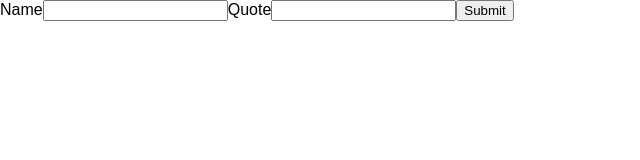
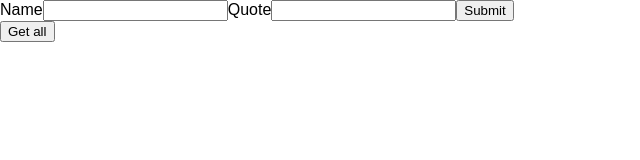
Before and after one commit to tmclean85/Node-API-frontend, a React (Create React App) app: page / in a window 1280 px wide. Shown: the top 160 px of the page, without its empty margins (0-640 px from the left). Built offline with nearby package versions, Linux system fonts and the light colour scheme.

Commit message:
Write and implement methods to fetch and render entire collection

```diff
--- a/src/App.js
+++ b/src/App.js
@@ -11,10 +11,8 @@ class App extends Component {
       speaker: '',
       quote: '',
       date: new Date(),
+      allQuotes: [],
     };
-    this.handleNameChange = this.handleNameChange.bind(this);
-    this.handleQuoteChange = this.handleQuoteChange.bind(this);
-    this.handleSubmit = this.handleSubmit.bind(this);
   }
 
   handleNameChange = (event) => {
@@ -41,23 +39,45 @@ class App extends Component {
     })
   }
 
+fetchAll = (event) => {
+  fetch("http://localhost:8000/notes")
+  .then(res => res.json())
+  .then((result) => {
+    this.setState({allQuotes: []})
+    this.setState({allQuotes: result})
+  })
+  event.preventDefault();
+}
+
   componentDidMount = () => {
     this.setState({isLoaded: true});
   }
 
   render() {
-    const { error, isLoaded, items } = this.state;
+    const { error, isLoaded, allQuotes, speaker, quote } = this.state;
     if (error) {
       return <div>Error: {error.message}</div>;
     } else if (!isLoaded) {
       return <div>Loading....</div>;
     } else {
       return (
-        <form onSubmit={this.handleSubmit}>
-          <label>Name<input type="text" value={this.state.speaker} onChange={this.handleNameChange} /></label>
-          <label>Quote<input value={this.state.quote} onChange={this.handleQuoteChange} /></label>
-          <input type="submit" />
-        </form>
+        <div>
+          <form onSubmit={this.handleSubmit}>
+            <label>Name<input type="text" value={speaker} onChange={this.handleNameChange} /></label>
+            <label>Quote<input value={quote} onChange={this.handleQuoteChange} /></label>
+            <input type="submit" />
+          </form>
+          <button onClick={this.fetchAll}>Get all</button>
+          <ul>
+            {
+              (allQuotes.length)
+                ? allQuotes.map(data => (
+                    <li key={data._id}>{data.speaker} said: {data.quote}</li>
+                  ))
+                : null
+            }
+          </ul>
+        </div>
       );
     }
   }
```
